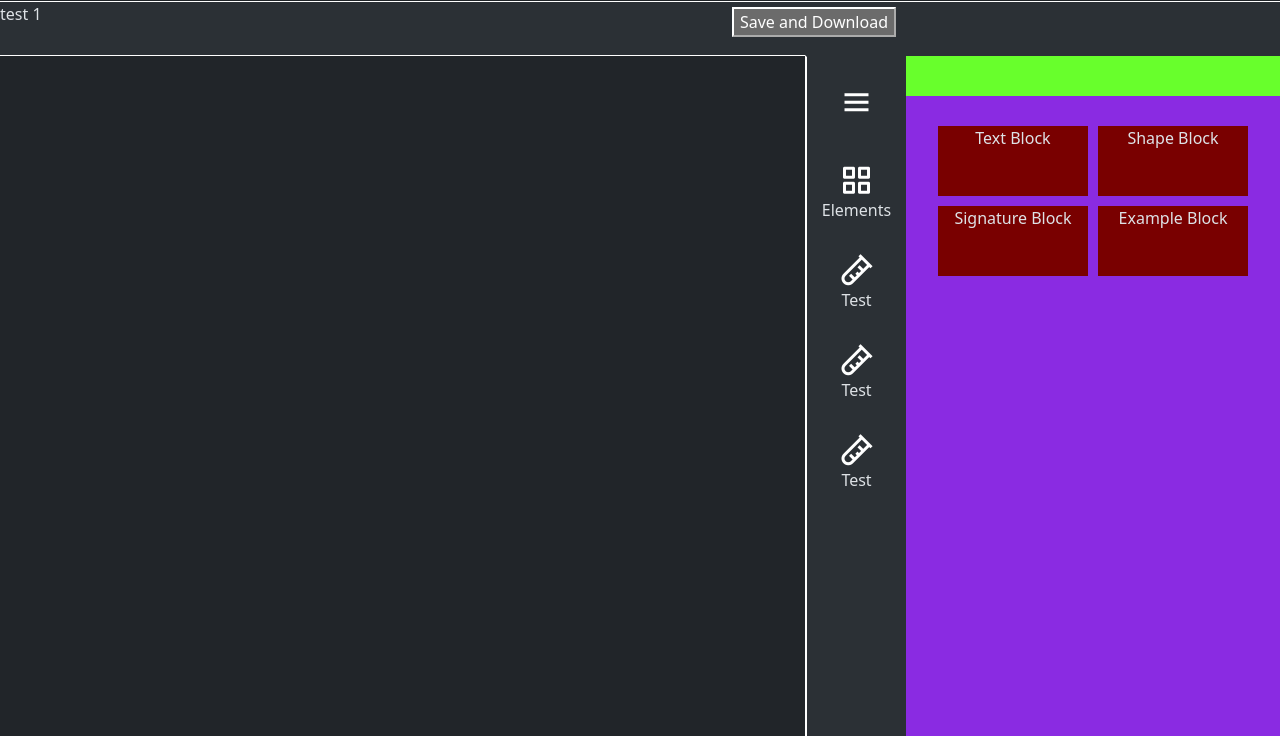
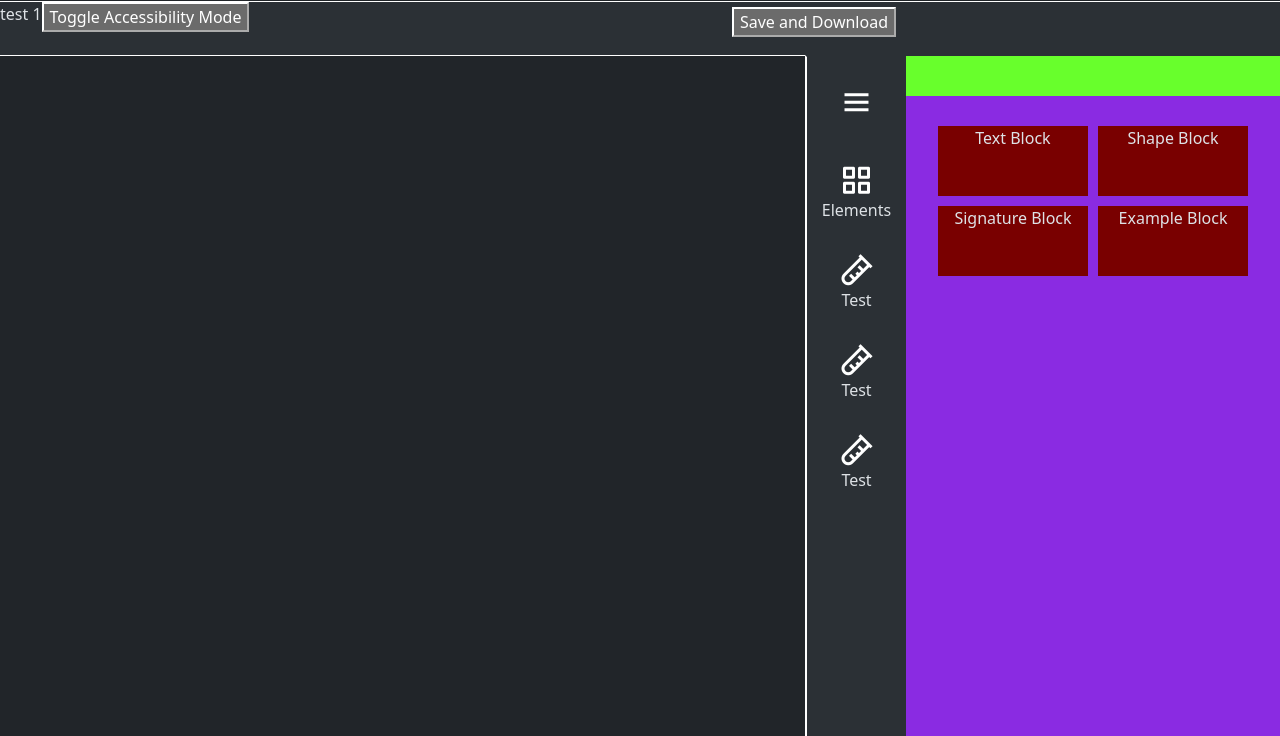
Before and after one commit to Brook-B118/pdf-editor, a Flask app: a page that uses templates/editDocument.html in a window 1280 px wide. Shown: the part 64-800 px from the top of the page. Run offline with Flask 3, Linux system fonts and the light colour scheme; the visitor is signed in with stand-in values (Sample User, id 1); tables that the repository leaves empty hold one stand-in row (values such as "Sample post"); some libraries are stand-ins or nearby versions.

Commit message:
Added a button for toggling accesssibility mode. This takes the rendered pdf canvases and loops through each pixel, inverting the pixel RGB values. The goal here was to invert white pdf pages with black font to black pdf pages with white font. Some people have a hard time reading text when displayed on a white page and this helps solve the issue by only displaying the pdf wwith a black page while editing. If you download while the page looks black you still get the changes as if you edited with a white page.

```diff
--- a/static/js/displayingPDF.js
+++ b/static/js/displayingPDF.js
@@ -47,7 +47,27 @@ export const displayPDF = function (url) {
     });
 };
 
+export function invertColors() {
+    const canvases = document.querySelectorAll('canvas');
 
+    canvases.forEach(canvas => {
+        const context = canvas.getContext('2d');
+        const imageData = context.getImageData(0, 0, canvas.width, canvas.height);
+        const data = imageData.data;
+        console.log("image data:", imageData);
+
+        for (let i = 0; i < data.length; i += 4) {
+            data[i] = 255 - data[i];       // Red
+            data[i + 1] = 255 - data[i + 1]; // Green
+            data[i + 2] = 255 - data[i + 2]; // Blue
+        }
+        context.putImageData(imageData, 0, 0);
+    });
+}
+
+document.getElementById('pdf-color-toggle').addEventListener('click', function () {
+    invertColors();
+})
 
 // The offsetTop and offsetLeft properties give the distance between the element and its offset parent, not the browser's edge. The offset parent is usually the nearest positioned ancestor. In this case, it should be the pdf-display div.
 
--- a/templates/editDocument.html
+++ b/templates/editDocument.html
@@ -12,6 +12,9 @@ Edit document here
     </div>
     <div class="edit-document ">
         <button id="save-button">Save and Download</button>
+    </div>
+    <div>
+        <button id="pdf-color-toggle">Toggle Accessibility Mode</button>
     </div>
 </div>
 
```
